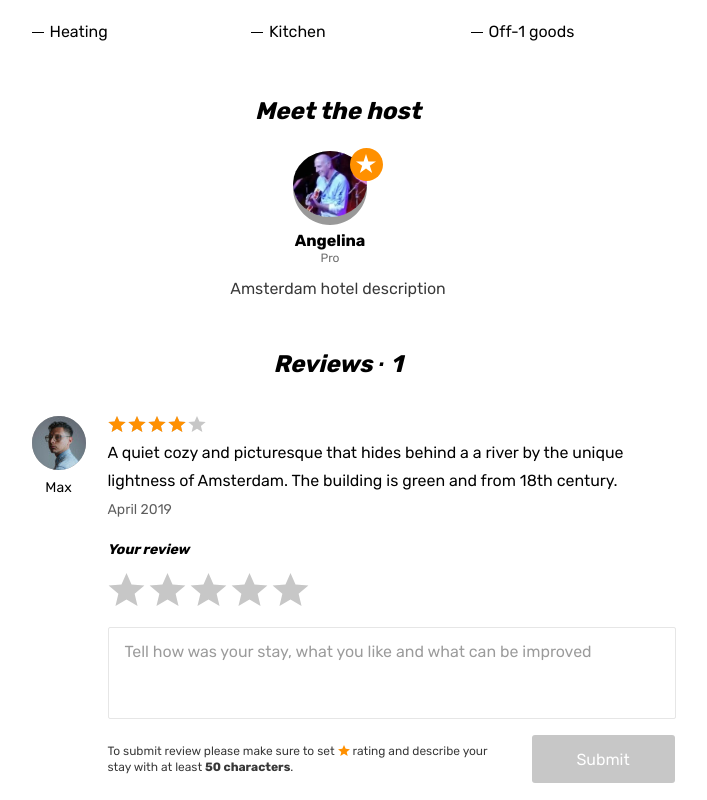
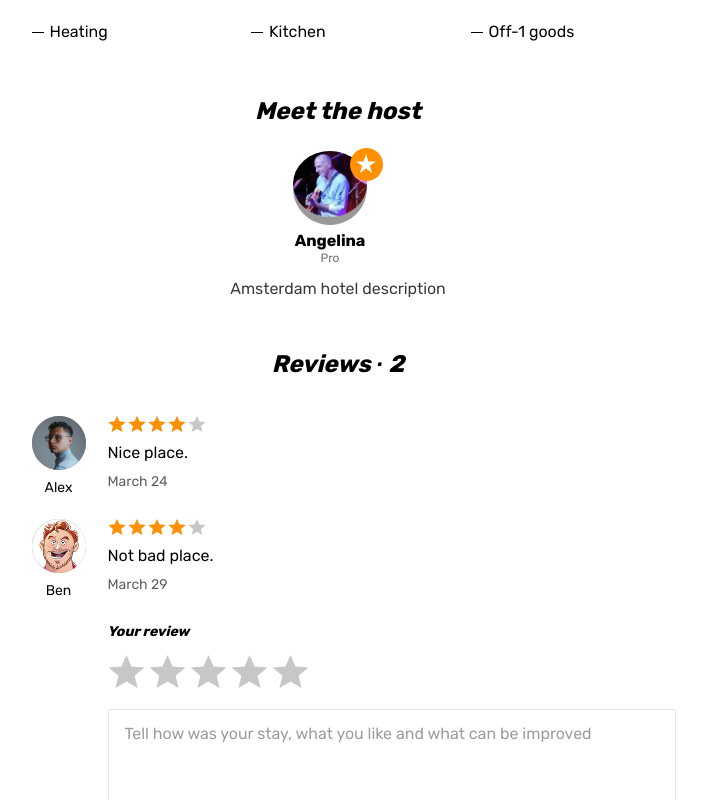
Before and after one commit to RomanBass/1430065-six-cities-9, a React (Create React App) app in the folder project/: page /offer/1 in a window 1280 px wide. Shown: the part 519-1319 px from the top of the page, without its empty margins (302-1009 px from the left). Built offline with nearby package versions, Linux system fonts and the light colour scheme.

Commit message:
подключает к карточкам review

```diff
--- a/project/src/components/app/app.tsx
+++ b/project/src/components/app/app.tsx
@@ -6,13 +6,15 @@ import Room from '../property/property';
 import NotFound from '../not-found/not-found';
 import PrivateRoute from '../private-route';
 import {Offers} from '../../types/offer';
+import {Reviews} from '../../types/review';
 
 type AppScreenProps = {
   rentalOffersNumber: number;
   offers: Offers;
+  reviews: Reviews;
 }
 
-function App({rentalOffersNumber, offers}: AppScreenProps): JSX.Element {
+function App({rentalOffersNumber, offers, reviews}: AppScreenProps): JSX.Element {
   return (
     <BrowserRouter>
       <Routes>
@@ -24,7 +26,7 @@ function App({rentalOffersNumber, offers}: AppScreenProps): JSX.Element {
           </PrivateRoute>
         }
         />
-        <Route path='offer/:id' element={<Room offers={offers}/>} />
+        <Route path='offer/:id' element={<Room offers={offers} reviews={reviews}/>} />
         <Route path='*' element={<NotFound />} />
       </Routes>
     </BrowserRouter>
--- a/project/src/components/property/property.tsx
+++ b/project/src/components/property/property.tsx
@@ -1,12 +1,15 @@
 import { Navigate, useParams } from 'react-router-dom';
 import { Offers } from '../../types/offer';
+import { Reviews} from '../../types/review';
 
 type RoomProps = {
   offers: Offers;
+  reviews: Reviews;
 }
 
-function Property({ offers }: RoomProps): JSX.Element {
+function Property({ offers, reviews }: RoomProps): JSX.Element {
   const { id } = useParams();
+
   if (id) {
 
     const currentOffer = offers.find((offer) => offer.id === +id);
@@ -21,6 +24,36 @@ function Property({ offers }: RoomProps): JSX.Element {
     const renderedGoods = currentOffer.goods.map((good) =>
       <li className="property__inside-item" key={good}>{good}</li>,
     );
+
+    const currentReviews = reviews;
+
+    const renderedReviews = currentReviews.map((review) => {//отрисовка отзывов
+      const reviewDate = new Date(review.date);
+      return (
+        <li key={review.id} className="reviews__item">
+          <div className="reviews__user user">
+            <div className="reviews__avatar-wrapper user__avatar-wrapper">
+              <img className="reviews__avatar user__avatar" src={review.user.avatarUrl} width="54" height="54" alt="Reviews avatar" />
+            </div>
+            <span className="reviews__user-name">
+              {review.user.name}
+            </span>
+          </div>
+          <div className="reviews__info">
+            <div className="reviews__rating rating">
+              <div className="reviews__stars rating__stars">
+                <span style={{ width: '80%' }}></span>
+                <span className="visually-hidden">Rating</span>
+              </div>
+            </div>
+            <p className="reviews__text">
+              {review.comment}
+            </p>
+            <time className="reviews__time" dateTime={reviewDate.toISOString().substring(0, 10)}>{reviewDate.toLocaleString('en', { month: 'long' })} {reviewDate.toISOString().substring(8, 10)}</time>
+          </div>
+        </li>
+      );
+    });
 
     return (
       <div className="page">
@@ -117,30 +150,9 @@ function Property({ offers }: RoomProps): JSX.Element {
                   </div>
                 </div>
                 <section className="property__reviews reviews">
-                  <h2 className="reviews__title">Reviews &middot; <span className="reviews__amount">1</span></h2>
+                  <h2 className="reviews__title">Reviews &middot; <span className="reviews__amount">{currentReviews.length}</span></h2>
                   <ul className="reviews__list">
-                    <li className="reviews__item">
-                      <div className="reviews__user user">
-                        <div className="reviews__avatar-wrapper user__avatar-wrapper">
-                          <img className="reviews__avatar user__avatar" src="img/avatar-max.jpg" width="54" height="54" alt="Reviews avatar" />
-                        </div>
-                        <span className="reviews__user-name">
-                          Max
-                        </span>
-                      </div>
-                      <div className="reviews__info">
-                        <div className="reviews__rating rating">
-                          <div className="reviews__stars rating__stars">
-                            <span style={{ width: '80%' }}></span>
-                            <span className="visually-hidden">Rating</span>
-                          </div>
-                        </div>
-                        <p className="reviews__text">
-                          A quiet cozy and picturesque that hides behind a a river by the unique lightness of Amsterdam. The building is green and from 18th century.
-                        </p>
-                        <time className="reviews__time" dateTime="2019-04-24">April 2019</time>
-                      </div>
-                    </li>
+                    {renderedReviews}
                   </ul>
                   <form className="reviews__form form" action="#" method="post">
                     <label className="reviews__label form__label" htmlFor="review">Your review</label>
--- a/project/src/index.tsx
+++ b/project/src/index.tsx
@@ -2,6 +2,7 @@ import React from 'react';
 import ReactDOM from 'react-dom';
 import App from './components/app/app';
 import { offers } from './mocks/offers';
+import { reviews } from './mocks/reviews';
 
 const Setting = {
   RENTAL_OFFERS_NUMBER: 5,
@@ -12,6 +13,7 @@ ReactDOM.render(
     <App
       rentalOffersNumber={Setting.RENTAL_OFFERS_NUMBER}
       offers = {offers}
+      reviews = {reviews}
     />
   </React.StrictMode>,
   document.getElementById('root'));
--- /dev/null
+++ b/project/src/mocks/reviews.ts
@@ -0,0 +1,28 @@
+import { Review } from '../types/review';
+
+export const reviews: Review[] = [
+  {
+    comment: 'Nice place.',
+    date: 'Sun Mar 24 2022 13:13:13 GMT+0300 (Москва, стандартное время)',
+    id: 1,
+    rating: 4,
+    user: {
+      avatarUrl: 'img/avatar-max.jpg',
+      id: 1,
+      isPro: false,
+      name: 'Alex',
+    },
+  },
+  {
+    comment: 'Not bad place.',
+    date: 'Tue Mar 29 2022 22:26:12 GMT+0300 (Москва, стандартное время)',
+    id: 2,
+    rating: 5,
+    user: {
+      avatarUrl: 'img/avatar-ben.jpg',
+      id: 2,
+      isPro: true,
+      name: 'Ben',
+    },
+  },
+];
--- /dev/null
+++ b/project/src/types/review.ts
@@ -0,0 +1,14 @@
+export type Review = {
+    comment: string;
+    date: string;
+    id: number;
+    rating: number;
+    user: {
+    avatarUrl: string;
+    id: number;
+    isPro: boolean;
+    name: string;
+    }
+};
+
+export type Reviews = Review[];
```
Also changed, not shown: project/public/img/avatar-ben.jpg (added).
